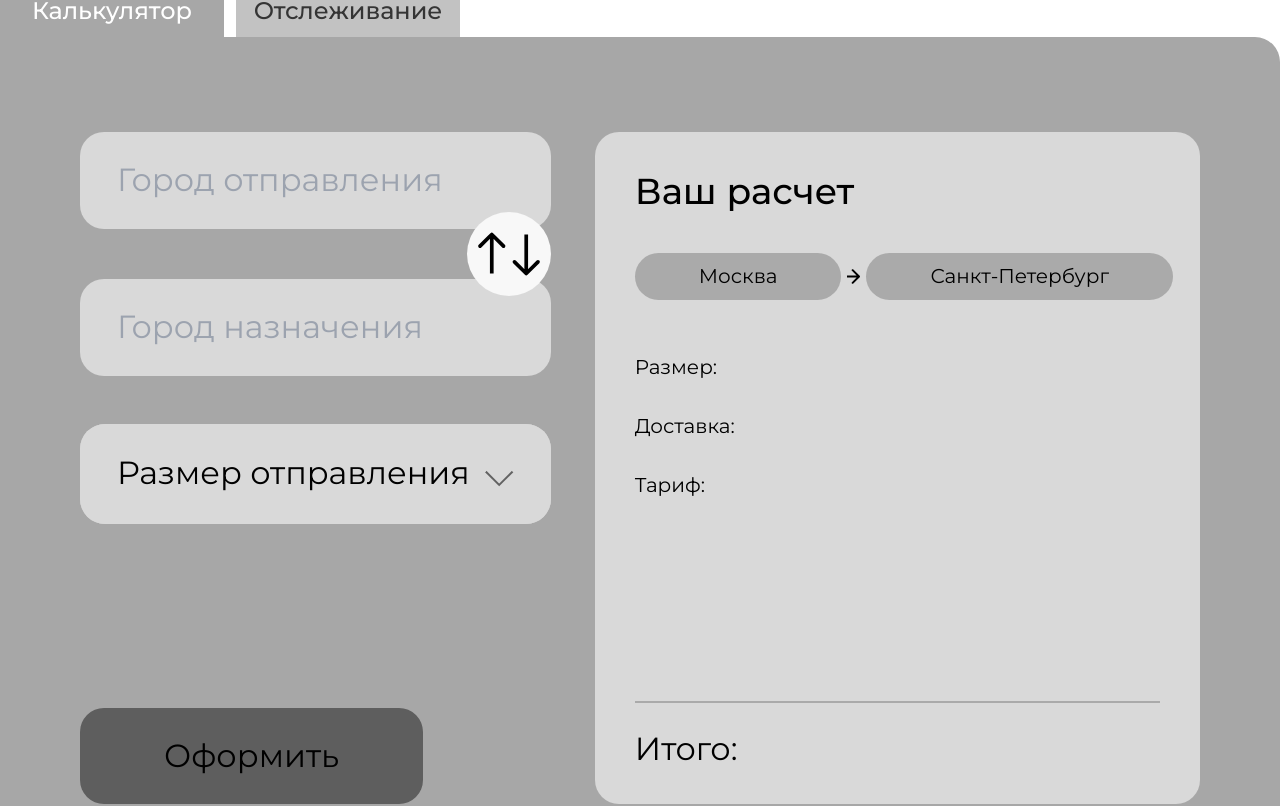
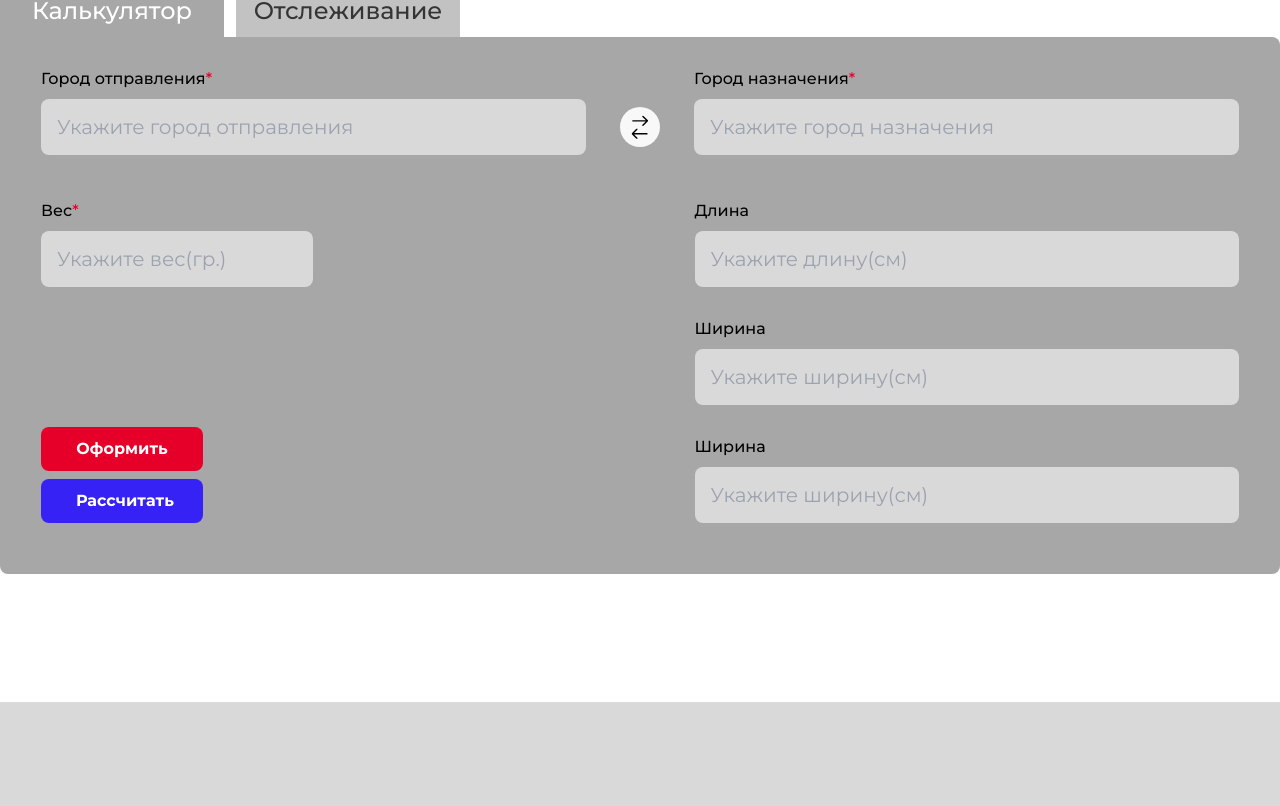
Before and after one commit to dmitrikosunovski/lublino, a Next.js app in the folder client/: page / in a window 1280 px wide. Shown: the part 1036-1842 px from the top of the page. Built offline with nearby package versions, Linux system fonts and the light colour scheme.

Commit message:
css form

```diff
--- a/client/src/Components/Form/Track/PathList/PathList.tsx
+++ /dev/null
@@ -1,27 +0,0 @@
-import clsx from 'clsx'
-import React from 'react'
-import styles from './PathList.module.scss'
-const PathList = () => {
-  return (
-    <div className={styles.cont}>
-      <div className={styles.el}>
-        <div className={styles.circle}></div>
-        <p>Покинул склад, Москва</p>
-      </div>
-      <div className={styles.el}>
-        <div className={styles.circle}></div>
-        <p>Прибыл в СЦ, Бологое</p>
-      </div>
-      <div className={styles.el}>
-        <div className={styles.circle}></div>
-        <p>Прибыл в город получения, Санкт-Петербург</p>
-      </div>
-      <div className={styles.el}>
-        <div className={clsx(styles.circle, styles.onWay)}></div>
-        <p>Прибыл в пункт выдачи, Санкт-Петербург, ул. Декабристов, д. 12</p>
-      </div>
-    </div>
-  )
-}
-
-export default PathList
--- a/client/src/components/Form/Сalculator/Bill/Bill.module.scss
+++ /dev/null
@@ -1,27 +0,0 @@
-.cont{
-    @apply bg-[#D9D9D9] w-full h-full rounded-3xl flex flex-col;
-    padding: 37px 40px;
-}
-
-.title{
-    @apply font-medium mb-10 text-black;
-    font-size: 36px;
-    line-height: 44px;
-}
-
-.path{
-    @apply flex gap-x-1.5 w-full mb-14;
-
-    &__el{
-        @apply bg-[#AAAAAA] px-16 py-3 rounded-3xl text-lg font-normal flex-center whitespace-nowrap;
-    }
-}
-
-.info{
-    @apply flex flex-col gap-y-9 font-normal text-lg;
-}
-
-.footer{
-    @apply mt-auto pt-7 w-full;
-    border-top: 2px solid #AAAAAA;
-}
--- a/client/src/components/Form/Сalculator/Bill/Bill.tsx
+++ /dev/null
@@ -1,26 +0,0 @@
-import React from 'react'
-//styles
-import styles from './Bill.module.scss'
-//img
-import arrow from '../../../../assets/svg/arrowR.svg'
-
-const Bill = () => {
-  return (
-    <div className={styles.cont}>
-      <p className={styles.title}>Ваш расчет</p>
-      <div className={styles.path}>
-        <div className={styles.path__el}>Москва</div>
-        <img src={arrow.src} />
-        <div className={styles.path__el}>Санкт-Петербург</div>
-      </div>
-      <div className={styles.info}>
-        <div>Размер:</div>
-        <div>Доставка:</div>
-        <div>Тариф:</div>
-      </div>
-      <div className={styles.footer}>Итого:</div>
-    </div>
-  )
-}
-
-export default Bill
--- a/client/src/components/Form/Сalculator/Select/Select.module.scss
+++ /dev/null
@@ -1,47 +0,0 @@
-.select {
-  height: 100px;
-  position: relative;
-
-  &__wrapper {
-    @apply absolute w-full top-0 left-0 overflow-hidden flex flex-col;
-    transition: all 1s;
-    border-radius: 25px;
-    background-color: #d9d9d9;
-    height: 100px;
-    &__active {
-      height: 837px !important;
-      .select__tabs {
-        box-shadow: 0px 0px 20px 0px rgba(0, 0, 0, 0.25);
-      }
-    }
-  }
-  &__tabs {
-    @apply w-full grid grid-cols-2;
-    background-color: #d9d9d9;
-    padding: 24px 37px 0 37px;
-    transition: all 1s;
-    &__el {
-      @apply flex justify-center items-center cursor-pointer;
-      padding-bottom: 24px;
-      border-bottom: 2px solid #a7a7a7;
-      &__active {
-        border-bottom: 2px solid #1e1e1e;
-      }
-    }
-  }
-
-  &__header {
-    @apply bg-[#D9D9D9] flex justify-between items-center cursor-pointer;
-    padding: 31px 37px;
-  }
-
-  &__inputs {
-    @apply bg-[#D9D9D9] flex flex-col gap-y-12 overflow-y-auto h-full;
-
-    input {
-      background-color: #c2c2c2 !important;
-    }
-
-    padding: 50px 37px;
-  }
-}
--- a/client/src/components/Form/Сalculator/Select/Select.tsx
+++ /dev/null
@@ -1,72 +0,0 @@
-import React, { FC, useState } from 'react'
-import styles from './Select.module.scss'
-import arrow from '../../../../assets/svg/arrow.svg'
-import clsx from 'clsx'
-import { UseFormRegister } from 'react-hook-form'
-import { formInputs } from '../Сalculator'
-
-interface selectProps {
-  register: UseFormRegister<formInputs>
-}
-
-const Select: FC<selectProps> = ({ register }) => {
-  const openSelect = () => {
-    const selectHtml = document.getElementsByClassName(styles.select__wrapper)
-    selectHtml[0].classList.toggle(styles.select__wrapper__active)
-  }
-
-  const [activeTab, setActiveTab] = useState(0)
-
-  return (
-    <div className={styles.select}>
-      <div className={styles.select__wrapper}>
-        <div className={styles.select__header} onClick={openSelect}>
-          <p>Размер отправления</p>
-          <img src={arrow.src} alt='arrow' />
-        </div>
-        <div className={styles.select__tabs}>
-          <div
-            className={clsx(styles.select__tabs__el, {
-              [styles.select__tabs__el__active]: activeTab === 0
-            })}
-            onClick={() => setActiveTab(0)}
-          >
-            Примерно
-          </div>
-          <div
-            className={clsx(styles.select__tabs__el, {
-              [styles.select__tabs__el__active]: activeTab === 1
-            })}
-            onClick={() => setActiveTab(1)}
-          >
-            Точные размеры
-          </div>
-        </div>
-        <div className={styles.select__inputs}>
-          <input
-            type='text'
-            placeholder='Высота, см'
-            {...register('Bheight', { required: true })}
-          />
-          <input
-            type='text'
-            placeholder='Ширина, см'
-            {...register('Bwidth', { required: true })}
-          />
-          <input
-            type='text'
-            placeholder='Длина, см'
-            {...register('Blenght', { required: true })}
-          />
-          <input
-            type='text'
-            placeholder='Вес, кг'
-            {...register('Bsize', { required: true })}
-          />
-        </div>
-      </div>
-    </div>
-  )
-}
-
-export default Select
--- a/client/src/components/Form/Сalculator/Сalculator.module.scss
+++ b/client/src/components/Form/Сalculator/Сalculator.module.scss
@@ -1,36 +1,84 @@
-.formCont {
-  @apply bg-[#A7A7A7] w-full h-full grid font-normal text-2xl gap-x-11;
-  grid-template-columns: 1.95fr 1.05fr;
-  padding: 95px 80px 106px 80px;
-  border-radius: 0px 25px 25px 25px;
-}
+.cont {
+  @apply bg-[#A7A7A7] w-full flex flex-col;
+  height: 537px;
+  padding: 32px 41px 52px 41px;
+  border-radius: 0px 8px 8px 8px;
 
-.form {
-  @apply flex flex-col w-full items-start;
-  row-gap: 184px;
-
-  &__inputs {
-    @apply flex flex-col gap-y-12 w-full;
-    input {
-      @apply bg-[#D9D9D9] w-full rounded-3xl border-none outline-none;
-      &:placeholder {
-        @apply text-[#626262];
-      }
-      padding: 30px 37px;
+  input {
+    @apply bg-[#D9D9D9] w-full rounded-lg border-none outline-none p-4 font-normal;
+    font-size: 20px;
+    line-height: 24px;
+    &:placeholder {
+      color: #a7a7a7;
     }
-  }
-
-  &__button {
-    @apply bg-[#5E5E5E] rounded-3xl;
-    padding: 30px 84px;
   }
 }
 
-.swapCont {
-  @apply h-[50px] flex justify-end items-center;
-  &__el {
-    @apply bg-[#F8F8F8] rounded-full flex-center z-10 cursor-pointer;
-    width: 84px;
-    height: 84px;
+.firstLine {
+  @apply w-full flex items-center;
+  column-gap: 34px;
+  margin-bottom: 46px;
+}
+
+.secondLine {
+  @apply grid grid-rows-1 grid-cols-2 w-full;
+  column-gap: 109px;
+  margin-bottom: 32px;
+  .inpEl:first-child {
+    width: 50%;
   }
 }
+
+.line {
+  @apply grid grid-rows-1 grid-cols-2 w-full;
+  column-gap: 109px;
+  margin-bottom: 22px;
+}
+
+.lastLine {
+  @apply grid grid-rows-1 grid-cols-2 w-full items-end;
+  column-gap: 109px;
+}
+
+.inpEl {
+  @apply flex flex-col gap-y-2.5 w-full;
+
+  p {
+    @apply font-medium;
+    font-size: 16px;
+    line-height: 20px;
+  }
+
+  span {
+    color: #e60029;
+  }
+}
+
+.swap {
+  @apply bg-[#F8F8F8] rounded-full self-end mb-2 flex-center z-10 cursor-pointer p-2;
+  width: 69px;
+  height: 40px;
+  img {
+    transform: rotate(90deg);
+  }
+}
+
+.buttons {
+  @apply w-full flex flex-col gap-y-2 justify-end;
+
+  button {
+    @apply rounded-lg font-bold text-white;
+    font-size: 16px;
+    line-height: 20px;
+    padding: 12px 35px;
+    width: 162px;
+    height: 44px;
+    &:first-child {
+      background: #e60029;
+    }
+
+    &:last-child {
+      background: #3622f5;
+    }
+  }
+}
--- a/client/src/components/Form/Сalculator/Сalculator.tsx
+++ b/client/src/components/Form/Сalculator/Сalculator.tsx
@@ -1,13 +1,10 @@
 import React from 'react'
 import Image from 'next/image'
 import { useForm } from 'react-hook-form'
-//components
-import Select from './Select/Select'
 //css
 import styles from './Сalculator.module.scss'
 //img
 import swap from '../../../assets/svg/swap.svg'
-import Bill from './Bill/Bill'
 
 export interface formInputs {
   cityFrom: string
@@ -41,35 +38,82 @@ const Сalculator = () => {
   }
 
   return (
-    <div className={styles.formCont}>
-      <form className={styles.form} onSubmit={handleSubmit(Submit)}>
-        <div className={styles.form__inputs}>
-          <div className='flex flex-col'>
+    <form className={styles.cont} onSubmit={handleSubmit(Submit)}>
+      <div className={styles.firstLine}>
+        <div className={styles.inpEl}>
+          <p>
+            Город отправления<span>*</span>
+          </p>
           <input
             type='text'
-              placeholder='Город отправления'
+            placeholder='Укажите город отправления'
             {...register('cityFrom', { required: true })}
           />
-            <div className={styles.swapCont}>
-              <div className={styles.swapCont__el} onClick={swapFun}>
-                <Image width={64} height={64} src={swap.src} alt='swap' />
         </div>
+        <div className={styles.swap} onClick={swapFun}>
+          <Image width={40} height={40} src={swap.src} alt='swap' />
         </div>
+        <div className={styles.inpEl}>
+          <p>
+            Город назначения<span>*</span>
+          </p>
           <input
             type='text'
-              placeholder='Город назначения'
+            placeholder='Укажите город назначения'
             {...register('cityTo', { required: true })}
           />
         </div>
-          <Select register={register} />
       </div>
-        <button className={styles.form__button} type='submit'>
-          Оформить
-        </button>
+      <div className={styles.secondLine}>
+        <div className={styles.inpEl}>
+          <p>
+            Вес<span>*</span>
+          </p>
+          <input
+            type='text'
+            placeholder='Укажите вес(гр.)'
+            {...register('Bsize', { required: true })}
+          />
+        </div>
+        <div className={styles.inpEl}>
+          <p>Длина</p>
+          <input
+            type='text'
+            placeholder='Укажите длину(см)'
+            {...register('Blenght', { required: true })}
+          />
+        </div>
+      </div>
+      <div className={styles.line}>
+        <div className={styles.inpEl}></div>
+        <div className={styles.inpEl}>
+          <p>Ширина</p>
+          <input
+            type='text'
+            placeholder='Укажите ширину(см)'
+            {...register('Blenght', { required: true })}
+          />
+        </div>
+      </div>
+      <div className={styles.lastLine}>
+        <div className={styles.buttons}>
+          <button>Оформить</button>
+          <button>Рассчитать</button>
+        </div>
+        <div className={styles.inpEl}>
+          <p>Ширина</p>
+          <input
+            type='text'
+            placeholder='Укажите ширину(см)'
+            {...register('Blenght', { required: true })}
+          />
+        </div>
+      </div>
     </form>
-      <Bill/>
-    </div>
   )
 }
 
 export default Сalculator
+// <button className={styles.form__button} type='submit'>
+//   Оформить
+// </button>
```
Also changed, not shown: client/src/Components/Form/Track/PathList/PathList.module.scss (deleted, +0 -39 lines), client/src/components/Form/Track/Track.module.scss (+22 -15 lines), client/src/components/Form/Track/Track.tsx (+3 -11 lines). Lines whose indentation alone changed are shown as unchanged.
